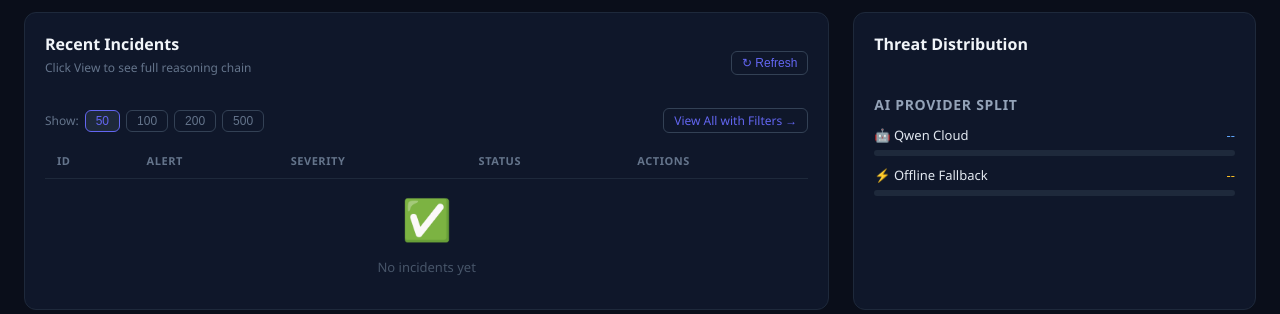
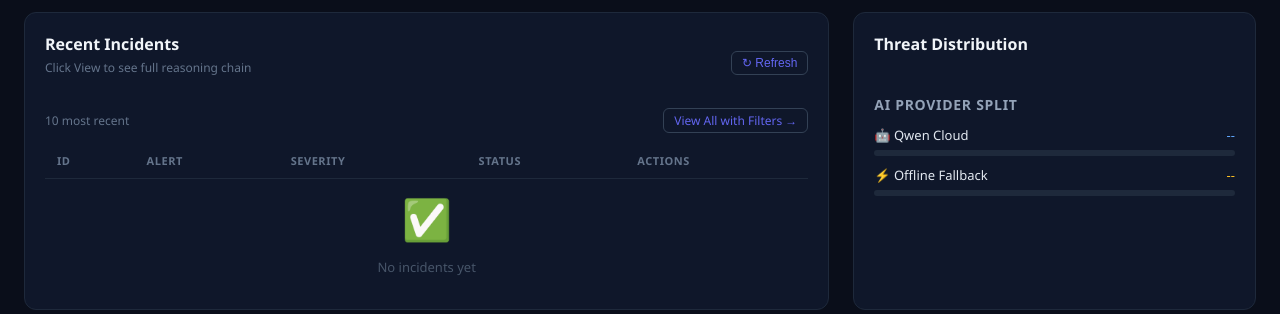
Before and after one commit to macbere/sentinel-edge, a Flask app: page / in a window 1280 px wide. Shown: the part 473-787 px from the top of the page. Run offline with Flask 3, Linux system fonts and the light colour scheme; data that the repository does not hold is empty.

Commit message:
Fix: AI provider split shows real counts, remove row buttons, show 10 recent incidents

```diff
--- a/templates/index.html
+++ b/templates/index.html
@@ -246,11 +246,7 @@
         <button onclick="loadIncidents()" style="background:none;border:1px solid #334155;color:#6366f1;padding:4px 10px;border-radius:6px;font-size:12px;cursor:pointer;">↻ Refresh</button>
       </div>
       <div style="display:flex;gap:6px;align-items:center;margin-bottom:10px;flex-wrap:wrap">
-        <span style="font-size:12px;color:#64748b">Show:</span>
-        <button onclick="showRows(50)" id="rows-50" style="background:#1e293b;border:1px solid #6366f1;color:#6366f1;padding:3px 10px;border-radius:6px;font-size:12px;cursor:pointer;">50</button>
-        <button onclick="showRows(100)" id="rows-100" style="background:none;border:1px solid #334155;color:#64748b;padding:3px 10px;border-radius:6px;font-size:12px;cursor:pointer;">100</button>
-        <button onclick="showRows(200)" id="rows-200" style="background:none;border:1px solid #334155;color:#64748b;padding:3px 10px;border-radius:6px;font-size:12px;cursor:pointer;">200</button>
-        <button onclick="showRows(500)" id="rows-500" style="background:none;border:1px solid #334155;color:#64748b;padding:3px 10px;border-radius:6px;font-size:12px;cursor:pointer;">500</button>
+        <span style="font-size:12px;color:#64748b">10 most recent</span>
         <a href="/incidents-all" style="margin-left:auto;font-size:12px;color:#6366f1;text-decoration:none;border:1px solid #334155;padding:3px 10px;border-radius:6px;">View All with Filters →</a>
       </div>
       <div style="overflow-x:auto">
@@ -435,13 +431,13 @@ async function loadDashboard() {
   document.getElementById('platform').textContent = data.system?.platform + ' / Python ' + data.system?.python_version;
   document.getElementById('last-refresh').textContent = 'Refreshed ' + new Date().toLocaleTimeString();
 
-  const total = data.metrics?.total_incidents || 1;
   const qwen = data.ai_provider_stats?.qwen_analyses || 0;
   const offline = data.ai_provider_stats?.offline_fallbacks || 0;
+  const total = qwen + offline || 1;
   const qpct = Math.round(qwen/total*100);
   const opct = Math.round(offline/total*100);
-  document.getElementById('qwen-pct').textContent = qpct + '%';
-  document.getElementById('offline-pct').textContent = opct + '%';
+  document.getElementById('qwen-pct').textContent = qwen + ' analyses (' + qpct + '%)';
+  document.getElementById('offline-pct').textContent = offline + ' analyses (' + opct + '%)';
   document.getElementById('qwen-bar').style.width = qpct + '%';
   document.getElementById('offline-bar').style.width = opct + '%';
 
@@ -471,22 +467,7 @@ async function loadIncidents() {
     return b.id - a.id;
   });
   window._allIncidents = data;
-  window._shownCount = 50;
-  renderIncidents(data.slice(0, 50), data.length);
-}
-
-function showRows(n) {
-  window._shownCount = n;
-  [50,100,200,500].forEach(x => {
-    const btn = document.getElementById('rows-'+x);
-    if (btn) {
-      btn.style.background = x===n ? '#1e293b' : 'none';
-      btn.style.color = x===n ? '#6366f1' : '#64748b';
-      btn.style.borderColor = x===n ? '#6366f1' : '#334155';
-    }
-  });
-  const all = window._allIncidents || [];
-  renderIncidents(all.slice(0, n), all.length);
+  renderIncidents(data.slice(0, 10), data.length);
 }
 
 function renderIncidents(data, total) {
```
